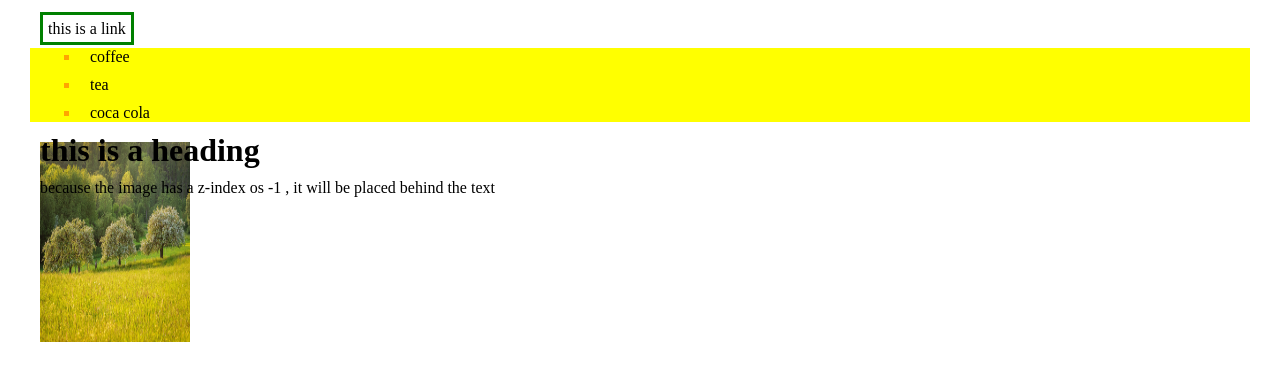
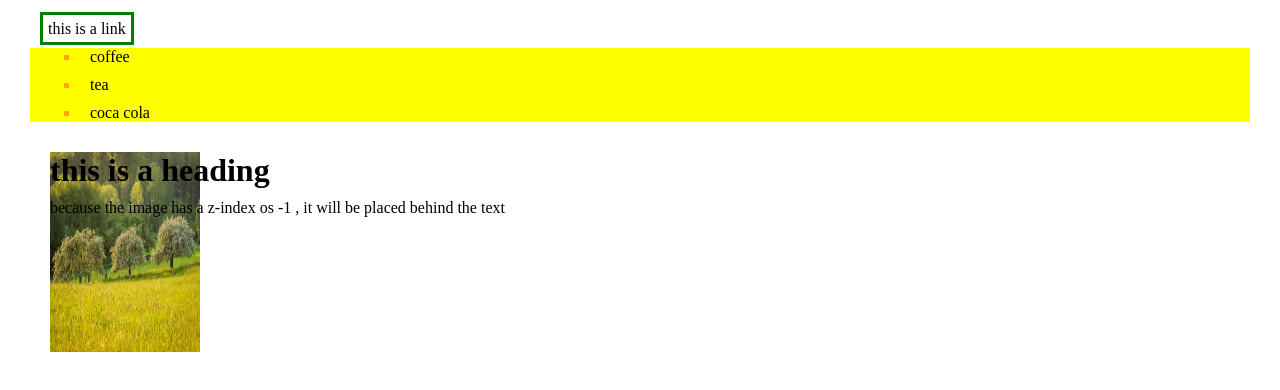
Before and after one commit to farahalshalalfeh/hw_css3-github.io, a plain HTML site: page index.html in a window 1280 px wide. Drawn offline with Linux system fonts and the light colour scheme.

Commit message:
Add files via upload

```diff
--- a/index.html
+++ b/index.html
@@ -31,7 +31,7 @@
         ul{
         background-color: yellow;
         list-style-type:  square ;
-            color: orange;
+        color: orange;
         }
         span{
             color: black;
@@ -42,6 +42,9 @@
             height: 200px;
             position: absolute;
             z-index: -1;
+        }
+        .image{
+            padding: 10px;
         }
     </style>
 </head>
@@ -54,7 +57,7 @@
         <li><span>tea</span></li>
         <li><span>coca cola</span></li>
     </ul>
-    <div>
+    <div class="image">
 
         <img src="media/meadow-7196549_1280.jpg" alt="">
         <h1>this is a heading</h1>
```
